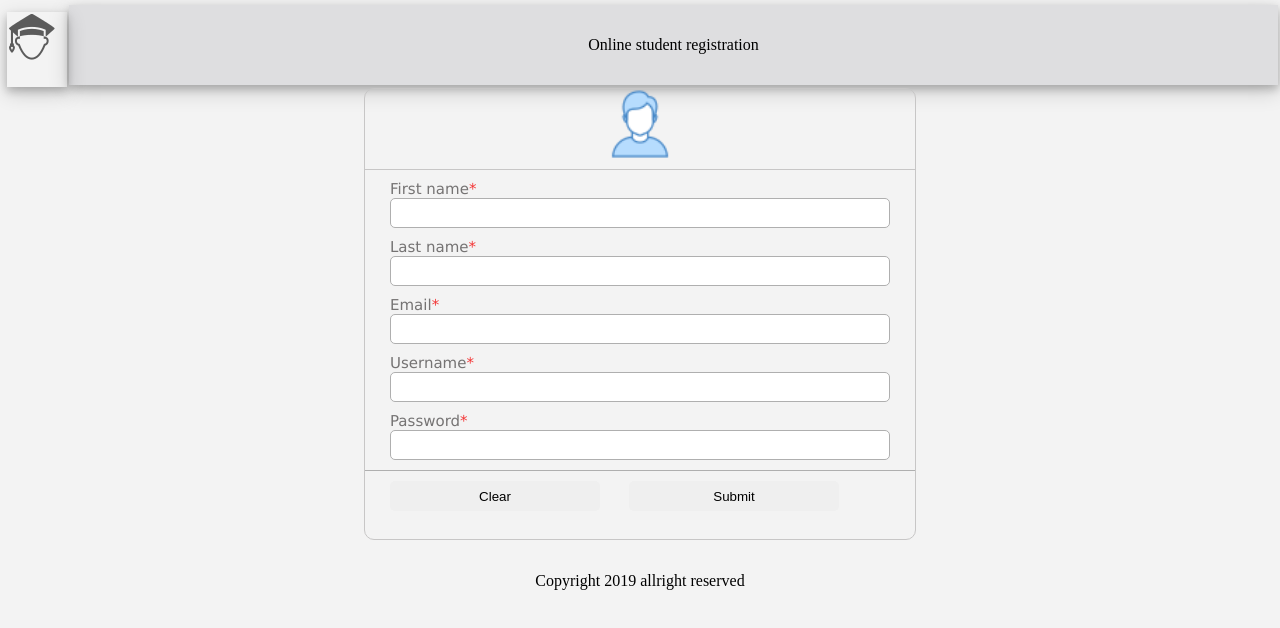
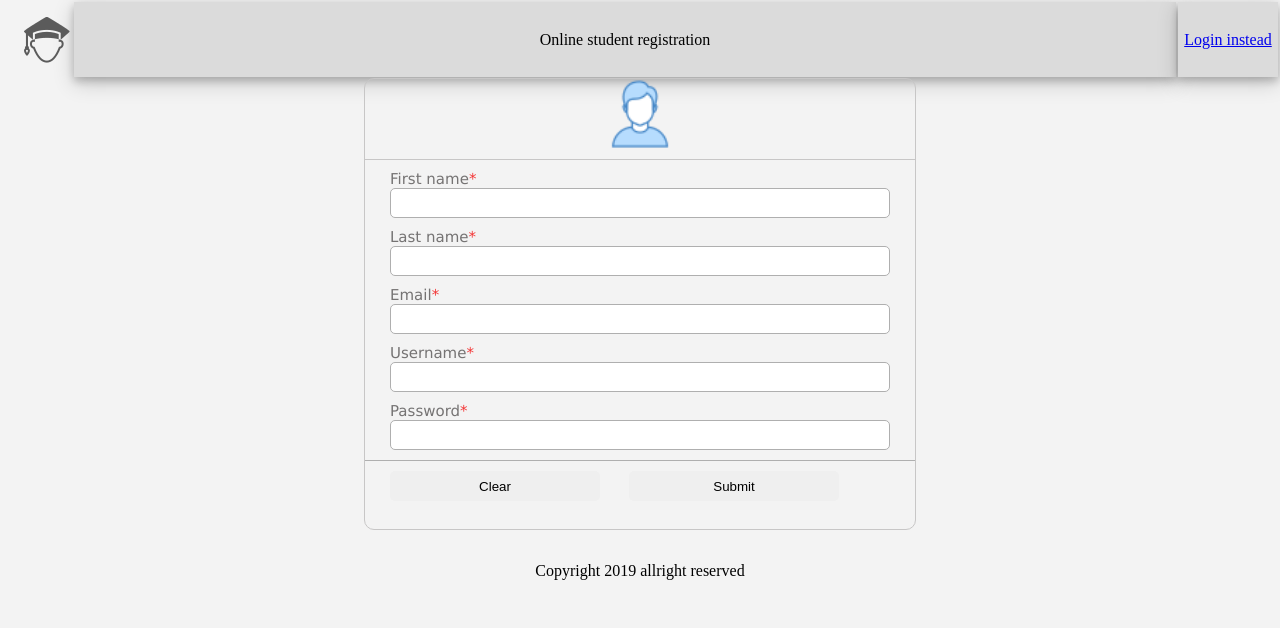
Before and after one commit to benshidanny11/student-reg1, a website: page public/html/signup.html in a window 1280 px wide. Drawn offline with Linux system fonts and the light colour scheme.

Commit message:
Added a link to navigate to login or signup

```diff
--- a/public/css/style.css
+++ b/public/css/style.css
@@ -133,16 +133,16 @@ footer
   box-shadow: 0 4px 8px 0 rgba(0, 0, 0, 0.2), 0 6px 20px 0 rgba(0, 0, 0, 0.19);
   height:75px;
   width: inherit;
-}
-#div_header
-{
   display: -webkit-box;
   display: -ms-flexbox;
   display: -webkit-flex;
   display: flex;
   justify-content: center;
    align-items: center;
+   background-color: #dbdbdb;
+
 }
+
 .main-container
 {
   width: inherit;
@@ -238,3 +238,8 @@ footer{
   height: inherit;
   width: inherit;
 }
+#td-img
+{
+    align-items: center;
+    padding-left: 20px;
+}
--- a/public/html/signup.html
+++ b/public/html/signup.html
@@ -7,21 +7,23 @@
     </head>
     <body>
         <table  width="100%" height="inihert">
-            <tr height="80px">
-                <td  width="60px">
-                        <div id="student_div" class="header">
+                <tr class="table-row-header" >
+
+                        <td width="30px" height="35px" id="td-img">
                                 <img src="../assets/images/student.png" alt="Student logo" />
+                        </td>
+                        <td >
+                            <div class="header">
+                                Online student registration
                             </div>
-                </td>
+                       </td>
+                        <td  width="100px">
+                            <div class="header">
+                            <a href="login.html">Login instead</a>
+                            </div>
+                        </td>
 
-                <td colspan="2">
-                    <div class="header" id="div_header">
-                        Online student registration
-                    </div>
-                </td>
-
-
-            </tr>
+                    </tr>
             <tr >
 
                 <td height="450px" colspan="3">
```
Also changed, not shown: public/html/login.html (+12 -6 lines). Lines whose indentation alone changed are shown as unchanged.
